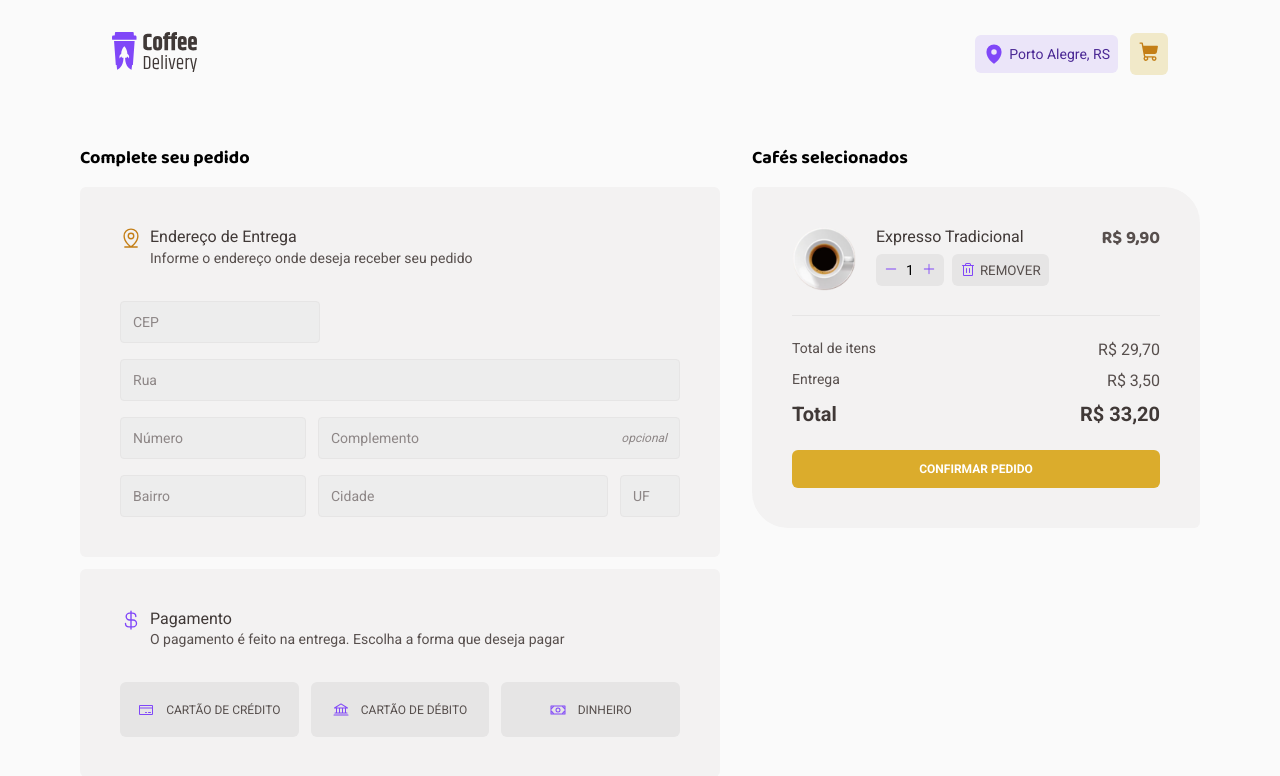
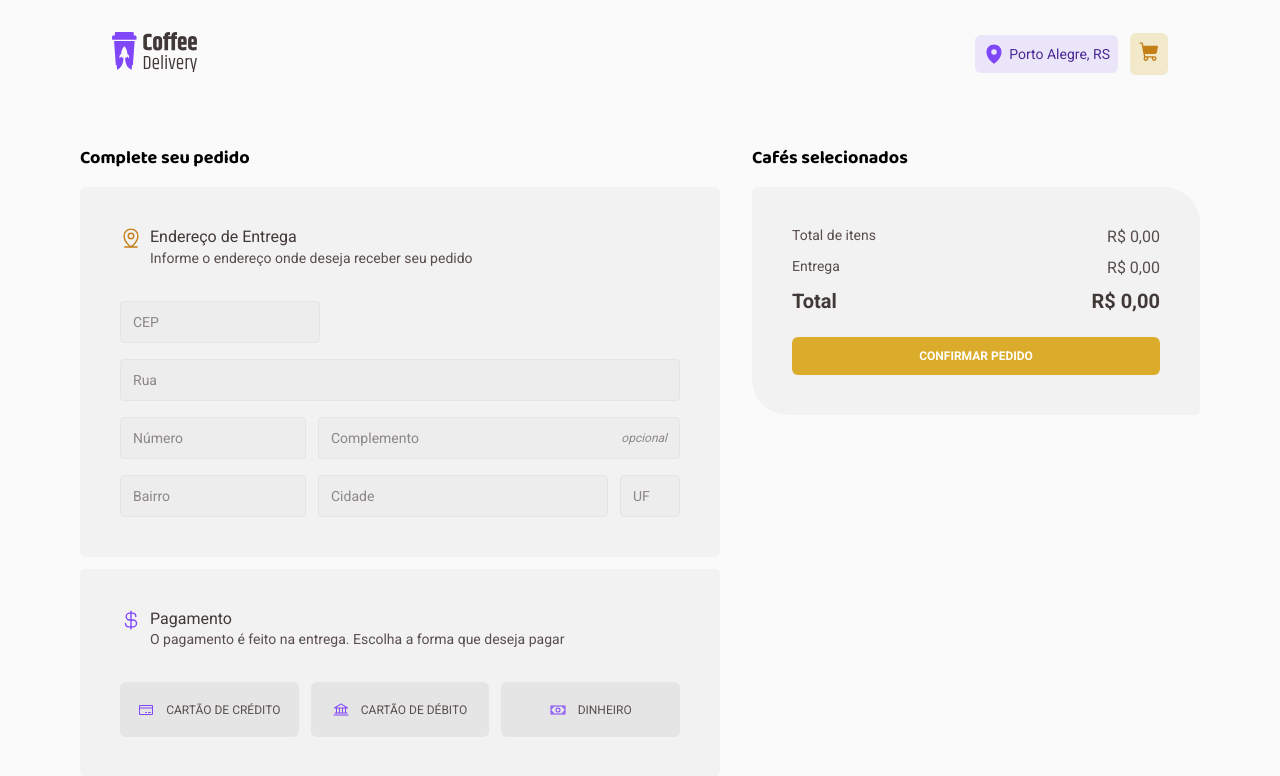
Before and after one commit to brunomat480/coffee-delivery, a React (Vite) app: page /checkout in a window 1280 px wide. Shown: the top 776 px of the page. Built offline with nearby package versions, Linux system fonts and the light colour scheme.

Commit message:
feat: Product quantity control

```diff
--- a/src/context/ProductsContext.tsx
+++ b/src/context/ProductsContext.tsx
@@ -8,13 +8,15 @@ interface Product {
   types: string[];
   description: string;
   price: number;
-  quantity: number
+  quantity: number;
 }
 
 interface ProductContextType {
   productCart: (Product | null)[]
   handleAddProductCart: (coffee: Product) => void;
   handleProductQuantityControl: (quantity: number) => void;
+  setControlProductCart: (products: (Product | null)[]) => void;
+  setUpdateProductCard: (products: (Product | null)[]) => void;
 }
 
 export const ProductContext = createContext({} as ProductContextType);
@@ -44,8 +46,23 @@ export function ProductsContextsProvider({ children }: ProductsContextsProviderP
     setQuantityProductAdd((state) => state <= 0 ? 1 : quantity);
   }
 
+  function setControlProductCart(products: (Product | null)[]) {
+    setProductCart(products);
+  }
+
+  function setUpdateProductCard(products: (Product | null)[]) {
+    setProductCart(products);
+  }
+
   return (
-    <ProductContext.Provider value={{ productCart, handleAddProductCart, handleProductQuantityControl }}>
+    <ProductContext.Provider value={{
+      productCart,
+      handleAddProductCart,
+      handleProductQuantityControl,
+      setControlProductCart,
+      setUpdateProductCard,
+    }}
+    >
       {children}
     </ProductContext.Provider>
   );
--- a/src/pages/Checkout/index.tsx
+++ b/src/pages/Checkout/index.tsx
@@ -1,10 +1,11 @@
 import { Bank, CreditCard, CurrencyDollar, MapPinLine, Minus, Money, Plus, Trash } from '@phosphor-icons/react';
 import { ButtonContainer, ButtonRemover, Cart, CartContainer, CheckoutContainer, Form, FormContainer, FormGroup, FormPaymentContiner, FormPaymentGroup, InputGroup, PaymentButton, PricesGroup, Product, QuantityProducts } from './styles';
 import { useTheme } from 'styled-components';
-import { useState } from 'react';
+import { useContext, useState } from 'react';
 import { useForm } from 'react-hook-form';
 
-import coffee from '/cafes/traditional-express.svg';
+import { ProductContext } from '../../context/ProductsContext';
+import { formatCurrency } from '../../utils/formatCurrency';
 
 const paymentOptions = [
   {
@@ -23,13 +24,38 @@ const paymentOptions = [
 
 export function Checkout() {
   const { colors } = useTheme();
+  const { productCart, setControlProductCart, setUpdateProductCard } = useContext(ProductContext);
 
   const [formPayment, setFormPayment] = useState('');
 
   const { register } = useForm();
 
+
+  const totalItens = productCart.reduce((accumulator, product) => {
+    return accumulator + product!.price * product!.quantity;
+  }, 0);
+
   function handleSelectingPaymentMethod(payment: string) {
     setFormPayment(payment);
+  }
+
+  function handleRemoveProduct(id: number) {
+    const filterProduct = productCart.filter((product) => product?.id !== id);
+
+    setControlProductCart(filterProduct);
+  }
+
+  function handleAddQuantityProduct(id: number, quantity: number) {
+    const updateProductCart = productCart.map((product) => product?.id === id ? { ...product, quantity: quantity + 1 } : product);
+
+    setUpdateProductCard(updateProductCart);
+  }
+
+  function handleRemoveQuantityProduct(id: number, quantity: number) {
+    const transformedValue = quantity !== 1 ? quantity - 1 : 1;
+    const updateProductCart = productCart.map((product) => product?.id === id ? { ...product, quantity: transformedValue } : product);
+
+    setUpdateProductCard(updateProductCart);
   }
 
   return (
@@ -120,25 +146,26 @@ export function Checkout() {
           <h2>Cafés selecionados</h2>
 
           <Cart>
-            <Product>
+            {productCart.map((product) => (
+              <Product key={product?.id}>
                 <div className="control-product">
-                <img src={coffee} alt="" />
+                  <img src={product?.image} alt="" />
 
                   <div>
-                  <h3>Expresso Tradicional</h3>
+                    <h3>{product?.name}</h3>
 
                     <div className="button-group">
                       <QuantityProducts>
-                      <button type="button">
+                        <button type="button" onClick={() => handleRemoveQuantityProduct(product!.id, product!.quantity)}>
                           <Minus color={colors.purple} size={14} />
                         </button>
-                      <span>1</span>
-                      <button type="button">
+                        <span>{product?.quantity}</span>
+                        <button type="button" onClick={() => handleAddQuantityProduct(product!.id, product!.quantity)}>
                           <Plus color={colors.purple} size={14} />
                         </button>
                       </QuantityProducts>
 
-                    <ButtonRemover type="button">
+                      <ButtonRemover type="button" onClick={() => handleRemoveProduct(product!.id)}>
                         <Trash color={colors.purple} size={16} />
                         remover
                       </ButtonRemover>
@@ -146,23 +173,26 @@ export function Checkout() {
                   </div>
                 </div>
 
-              <span>R$ 9,90</span>
+                <span>R$ {formatCurrency(product!.price * product!.quantity)}</span>
               </Product>
+            ))}
 
             <PricesGroup>
               <div>
                 <small>Total de itens</small>
-                <span>R$ 29,70</span>
+                <span>
+                  R$ {formatCurrency(totalItens)}
+                </span>
               </div>
 
               <div>
                 <small>Entrega</small>
-                <span>R$ 3,50</span>
+                <span>{productCart.length === 0 ? 'R$ 0,00' : 'R$ 3,50'}</span>
               </div>
 
               <div className="total">
                 <small>Total</small>
-                <span>R$ 33,20</span>
+                <span>R$ {productCart.length === 0 ? formatCurrency(totalItens) : formatCurrency(totalItens + 3.50)}</span>
               </div>
             </PricesGroup>
 
--- a/src/pages/Checkout/styles.ts
+++ b/src/pages/Checkout/styles.ts
@@ -219,7 +219,7 @@ export const CartContainer = styled.div`
 
 export const Cart = styled.div`
   width: 28rem;
-  padding: 2.5rem;
+  padding: calc(2.5rem - 1.5rem) 2.5rem 2.5rem;
   margin-top: 0.9375rem;
   background: ${({ theme }) => theme.colors['base-card']};
   border-radius: 6px 36px;
@@ -231,7 +231,7 @@ export const Product = styled.div`
   justify-content: space-between;
 
   border-bottom: 1px solid ${({ theme }) => theme.colors['base-button']};
-  padding-bottom: 1.5rem;
+  padding-block: 1.5rem;
 
   img {
     width: 4rem;
```
Lines whose indentation alone changed are shown as unchanged.
